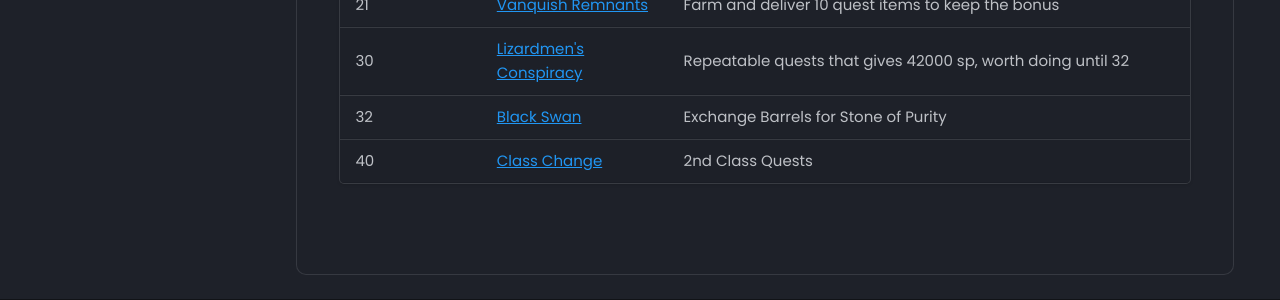
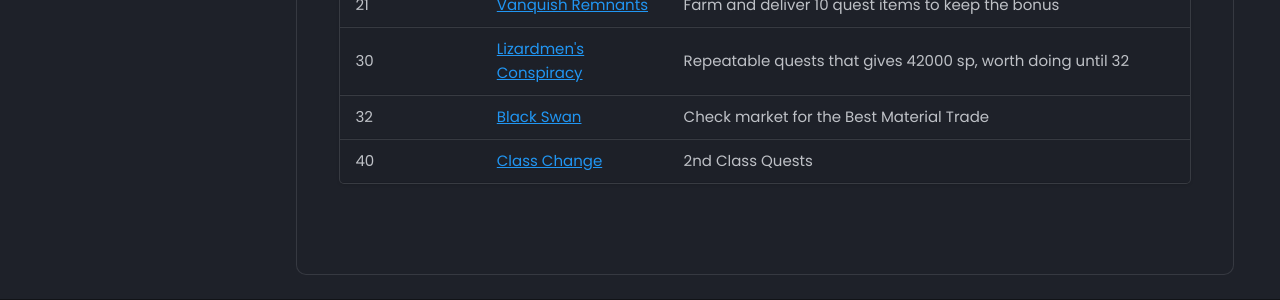
Before and after one commit to tab1-web/faq, an MkDocs documentation site: the page built from docs/signature/quests.md, in a window 1280 px wide and 900 px high, scrolled down 868 px. Shown: the part 556-856 px from the top of the window. Built offline with MkDocs 1.6.1 and Material for MkDocs 9.7.7, drawn with Linux system fonts in a browser that asks for light colours; some web fonts are replaced.

Commit message:
updating quests

```diff
--- a/docs/signature/quests.md
+++ b/docs/signature/quests.md
@@ -111,7 +111,7 @@ Thank you **@Shuma**{style="color:white;"} for the Level 1 - 40 Guide! **<3**{st
     <tr>
       <td>32</td>
       <td>Black Swan</td>
-      <td>Exchange Barrels for Stone of Purity</td>
+      <td>Check market for the Best Material Trade</td>
     </tr>
     <tr>
       <td>40</td>
@@ -196,7 +196,7 @@ Thank you **@Shuma**{style="color:white;"} for the Level 1 - 40 Guide! **<3**{st
     <tr>
       <td>32</td>
       <td>Black Swan</td>
-      <td>Exchange Barrels for Stone of Purity</td>
+      <td>Check market for the Best Material Trade</td>
     </tr>
     <tr>
       <td>40</td>
@@ -283,7 +283,7 @@ Thank you **@Shuma**{style="color:white;"} for the Level 1 - 40 Guide! **<3**{st
     <tr>
       <td>32</td>
       <td>Black Swan</td>
-      <td>Exchange Bills for Stone of Purity</td>
+      <td>Check market for the Best Material Trade</td>
     </tr>
         <tr>
       <td>40</td>
@@ -370,7 +370,7 @@ Thank you **@Shuma**{style="color:white;"} for the Level 1 - 40 Guide! **<3**{st
     <tr>
       <td>32</td>
       <td>Black Swan</td>
-      <td>Exchange Barrels for Stone of Purity</td>
+      <td>Check market for the Best Material Trade</td>
     </tr>
         <tr>
       <td>40</td>
```
Also changed, not shown: other parts of docs/signature/quests.md (+1 -1 lines).
